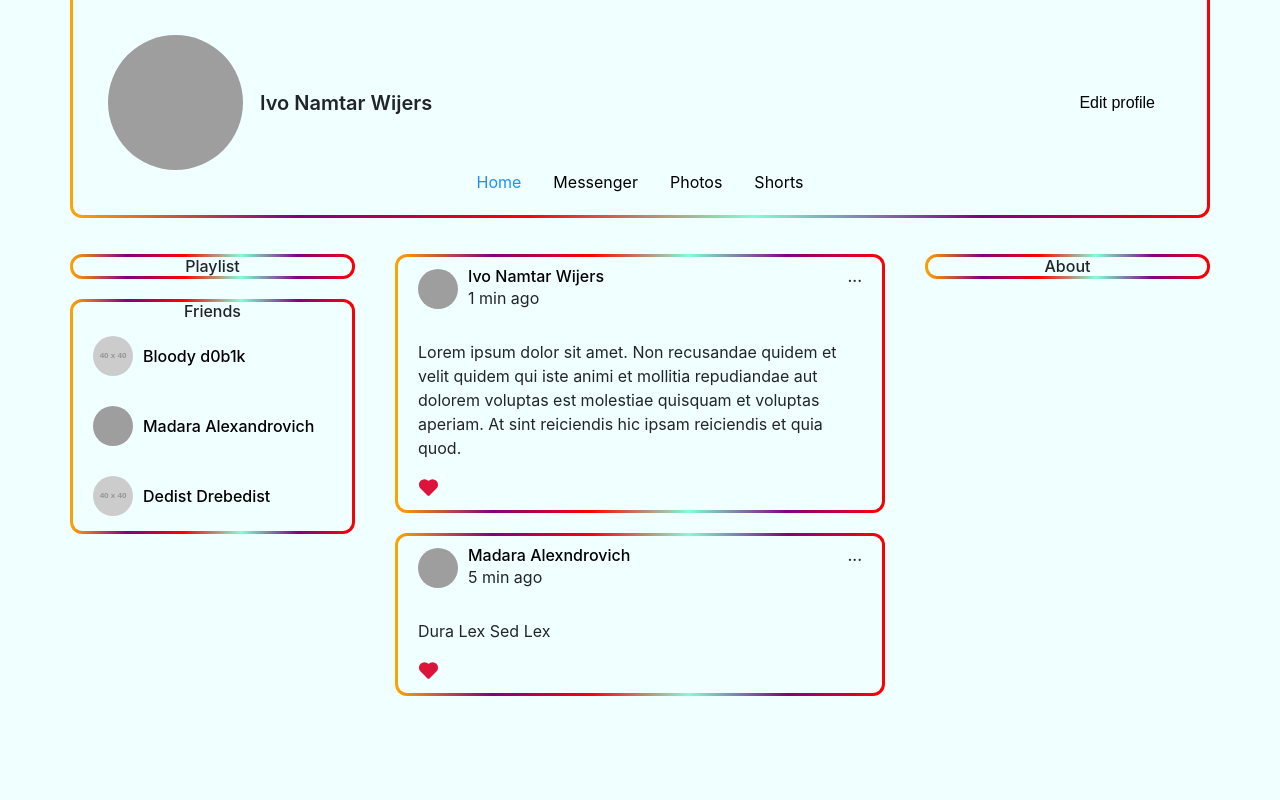
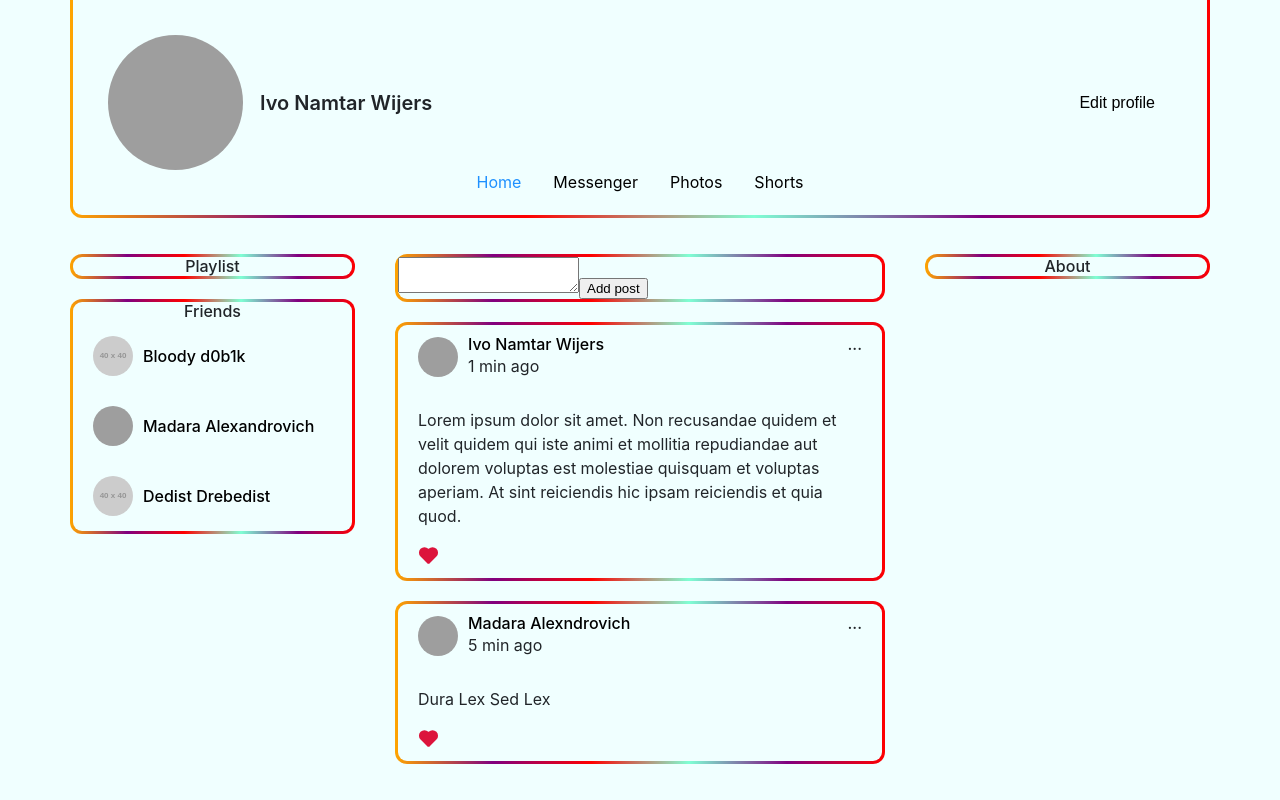
Before and after one commit to kkapchin/samurai-way-main, a React (Create React App) app: page / in a window 1280 px wide. Built offline with nearby package versions, Linux system fonts and the light colour scheme; grey boxes are pictures that could not be loaded.

Commit message:
onClick, ref, VirtualDOM

```diff
--- a/public/css/main.css
+++ b/public/css/main.css
@@ -179,6 +179,10 @@ ul li a.active {
     border-radius: 18px;
 }
 
+.middle-block__wrap {
+    flex: 0 0 50%;
+}
+
 .side-block__wrap {
     display: block;
     height: 100%;
@@ -188,13 +192,16 @@ ul li a.active {
 
 .wall__wrap {
     display: block;
-    flex: 0 0 50%;
-    max-width: 50%;
     height: auto;
     padding-top: 1.25rem;
     padding-left: 2.5rem;
     padding-right: 2.5rem;
     border-radius: 18px;
+}
+.add-post__container {
+    max-width: 100%;
+    height: auto;
+    width: 100%;
 }
 
 .post__container {
--- /dev/null
+++ b/src/components/add-post/add-post.tsx
@@ -0,0 +1,21 @@
+import React, {LegacyRef} from "react";
+
+export default function AddPost() {
+
+    const newPostRef: LegacyRef<HTMLTextAreaElement> | undefined = React.createRef();
+
+    const addNewPost = () => {
+        alert(newPostRef.current?.value);
+    }
+
+    return (
+        <div className="wall__wrap">
+            <div className="add-post__container grad-border">
+                <div className="grad-bordered">
+                    <textarea ref={newPostRef}></textarea>
+                    <button onClick={addNewPost}>Add post</button>
+                </div>
+            </div>
+        </div>
+    );
+}
--- a/src/pages/main/main.tsx
+++ b/src/pages/main/main.tsx
@@ -4,25 +4,29 @@ import Wall from "../../components/wall/wall";
 import {PostType} from "../../types/post-type";
 import Friends from "../../components/friends/friends";
 import {UserType} from "../../types/user-type";
+import AddPost from "../../components/add-post/add-post";
 
 type MainPropsType = {
     posts: Array<PostType>
     friends: Array<UserType>
 }
 
-export default function Main({ posts, friends }: MainPropsType) {
+export default function Main({posts, friends}: MainPropsType) {
     return (
         <div className="main__page">
 
             <div className="side-block__wrap">
-                <Playlist />
+                <Playlist/>
                 <Friends friends={friends}/>
             </div>
 
-            <Wall posts={posts}/>
+            <div className="middle-block__wrap">
+                <AddPost/>
+                <Wall posts={posts}/>
+            </div>
 
             <div className="side-block__wrap">
-                <About />
+                <About/>
             </div>
         </div>
     );
```
